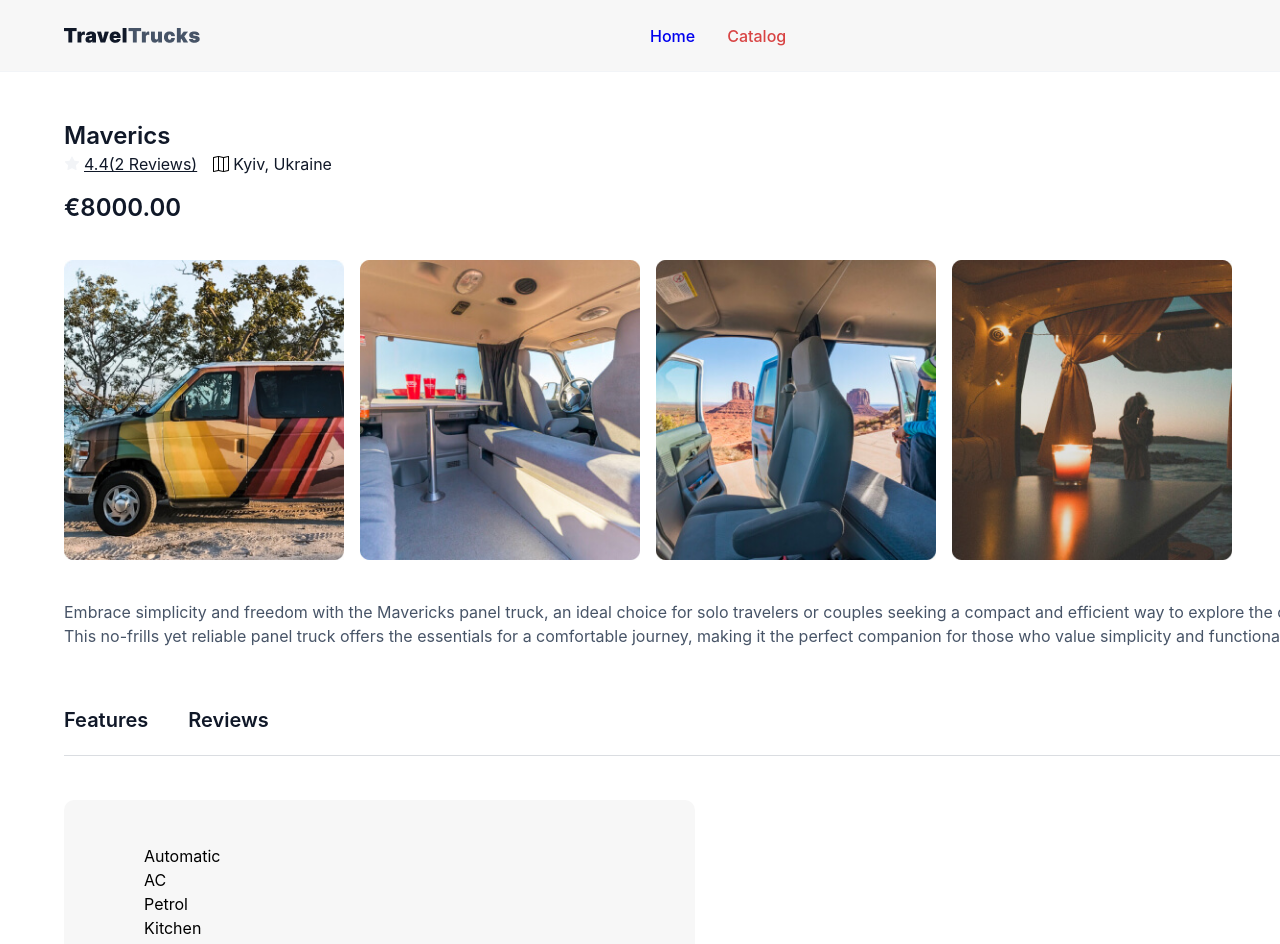
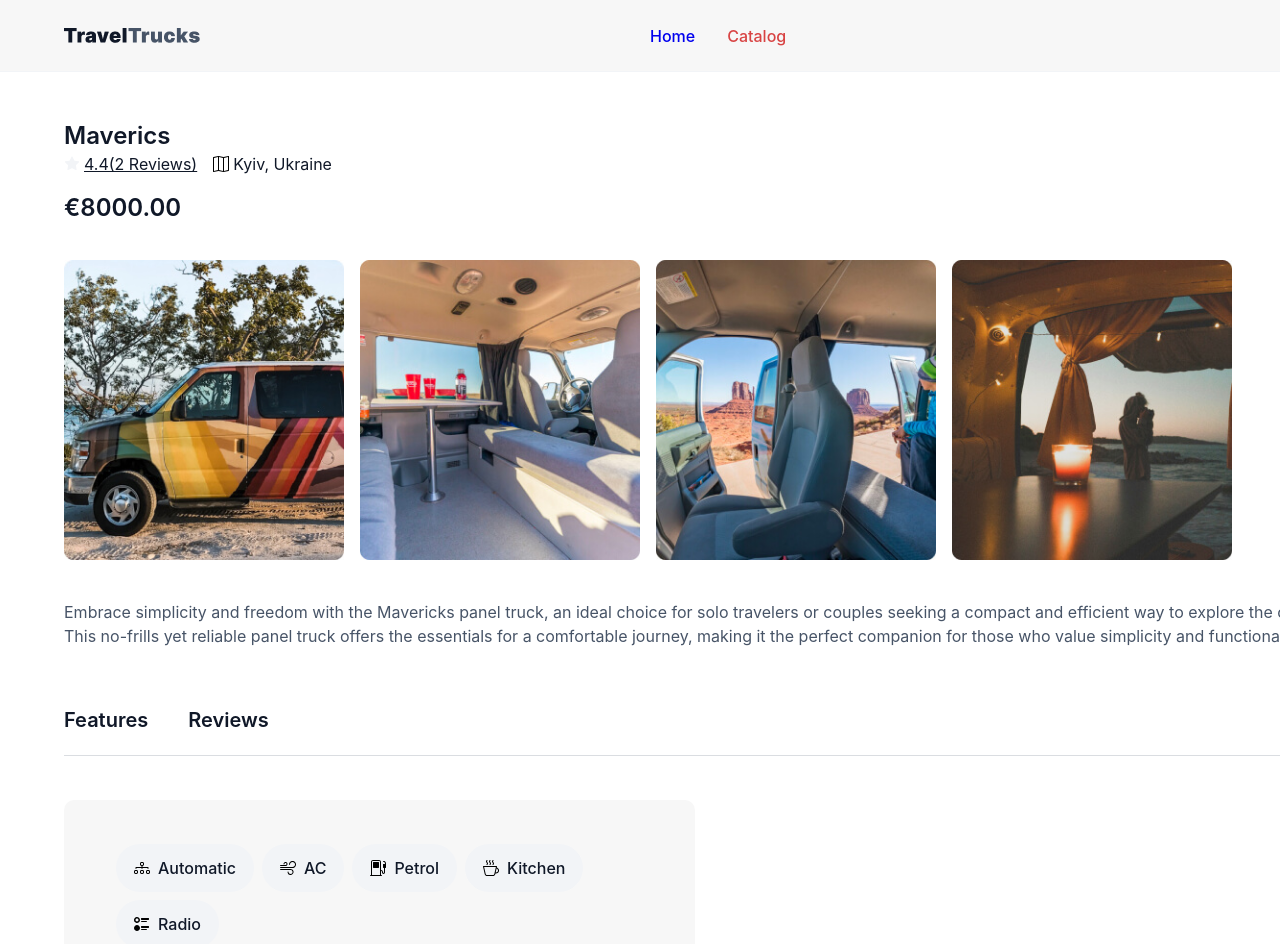
Before and after one commit to Lyadskyi/TravelTrucs-web_app, a React (Vite) app: page /catalog/1 in a window 1280 px wide. Shown: the top 944 px of the page. Built offline with nearby package versions, Linux system fonts and the light colour scheme.

Commit message:
Added badges to the component DetailsFeatures.jsx-create
Fixed the icons path and added an icon-divider to the sprite.svg

```diff
--- a/src/components/DetailsFeatures/DetailsFeatures.jsx
+++ b/src/components/DetailsFeatures/DetailsFeatures.jsx
@@ -3,14 +3,41 @@ import css from "./DetailsFeatures.module.css";
 export default function DetailsFeatures() {
   return (
     <>
-      <div className={css.features}>
-        <ul>
-          <li>Automatic</li>
-          <li>AC</li>
-          <li>Petrol</li>
-          <li>Kitchen</li>
-          <li>Radio</li>
-        </ul>
+      <div className={css.wrapper}>
+        <div className={css.badgesContainer}>
+          <div className={css.list}>
+            <svg width="16" height="16">
+              <use href="/images/icons/sprite.svg#icon-automatic"></use>
+            </svg>
+            <p className={css.description}>Automatic</p>
+          </div>
+          <div className={css.list}>
+            <svg width="16" height="16">
+              <use href="/images/icons/sprite.svg#icon-AC"></use>
+            </svg>
+            <p className={css.description}>AC</p>
+          </div>
+          <div className={css.list}>
+            <svg width="16" height="16">
+              <use href="/images/icons/sprite.svg#icon-petrol"></use>
+            </svg>
+            <p className={css.description}>Petrol</p>
+          </div>
+          <div className={css.list}>
+            <svg width="16" height="16">
+              <use href="/images/icons/sprite.svg#icon-kitchen"></use>
+            </svg>
+            <p className={css.description}>Kitchen</p>
+          </div>
+          <div className={css.list}>
+            <svg width="16" height="16">
+              <use href="/images/icons/sprite.svg#icon-radio"></use>
+            </svg>
+            <p className={css.description}>Radio</p>
+          </div>
+        </div>
+
+        <h3 className={css.title}>Vehicle details</h3>
       </div>
     </>
   );
--- a/src/components/DetailsFeatures/DetailsFeatures.module.css
+++ b/src/components/DetailsFeatures/DetailsFeatures.module.css
@@ -1,12 +1,41 @@
-.features {
+.wrapper {
   position: absolute;
   top: 92px;
-  display: flex;
   border-radius: 10px;
-  padding: 44px 80px;
-  width: 631px;
-  height: 588px;
+  padding: 44px 52px;
   width: 631px;
   height: 588px;
   background: #f7f7f7;
 }
+
+.badgesContainer {
+  display: flex;
+  flex-wrap: wrap;
+  margin-bottom: 100px;
+  gap: 8px;
+}
+
+.list {
+  display: flex;
+  align-items: center;
+  gap: 8px;
+  border-radius: 100px;
+  padding: 12px 18px;
+  height: 48px;
+  background: #f2f4f7;
+}
+
+.title {
+  font-weight: 600;
+  font-size: 20px;
+  line-height: 1.2;
+  color: #101828;
+}
+
+.description {
+  font-weight: 500;
+  font-size: 16px;
+  line-height: 1.5;
+  text-align: center;
+  color: #101828;
+}
--- a/src/pages/DetailsPage/DetailsPage.jsx
+++ b/src/pages/DetailsPage/DetailsPage.jsx
@@ -1,7 +1,7 @@
 import { NavLink } from "react-router-dom";
+import css from "./DetailsPage.module.css";
+
 import DetailsFeatures from "../../components/DetailsFeatures/DetailsFeatures";
-
-import css from "./DetailsPage.module.css";
 
 export default function DetailsPage() {
   return (
@@ -11,34 +11,22 @@ export default function DetailsPage() {
         <div className={css.reviews}>
           <button className={css.iconButton}>
             <svg width="16" height="16">
-              <use href="../../../public/images/icons/sprite.svg#icon-star_grey"></use>
+              <use href="/images/icons/sprite.svg#icon-star_grey"></use>
             </svg>
           </button>
           <p className={css.descReviews}>4.4(2 Reviews)</p>
           <svg width="16" height="16">
-            <use href="../../../public/images/icons/sprite.svg#icon-map"></use>
+            <use href="/images/icons/sprite.svg#icon-map"></use>
           </svg>
           <p className={css.descLocation}>Kyiv, Ukraine</p>
         </div>
         <h2 className={css.amount}>€8000.00</h2>
       </div>
       <div className={css.container}>
-        <img
-          src="../../../public/images/details/InteriorCar-1_desk.jpg"
-          alt="Interior Car"
-        />
-        <img
-          src="../../../public/images/details/InteriorCar-2_desk.jpg"
-          alt="Interior Car"
-        />
-        <img
-          src="../../../public/images/details/InteriorCar-3_desk.jpg"
-          alt="Interior Car"
-        />
-        <img
-          src="../../../public/images/details/InteriorCar-4_desk.jpg"
-          alt="Interior Car"
-        />
+        <img src="/images/details/InteriorCar-1_desk.jpg" alt="Interior Car" />
+        <img src="/images/details/InteriorCar-2_desk.jpg" alt="Interior Car" />
+        <img src="/images/details/InteriorCar-3_desk.jpg" alt="Interior Car" />
+        <img src="/images/details/InteriorCar-4_desk.jpg" alt="Interior Car" />
       </div>
       <p className={css.description}>
         Embrace simplicity and freedom with the Mavericks panel truck, an ideal
```
Also changed, not shown: public/images/icons/sprite.svg.
